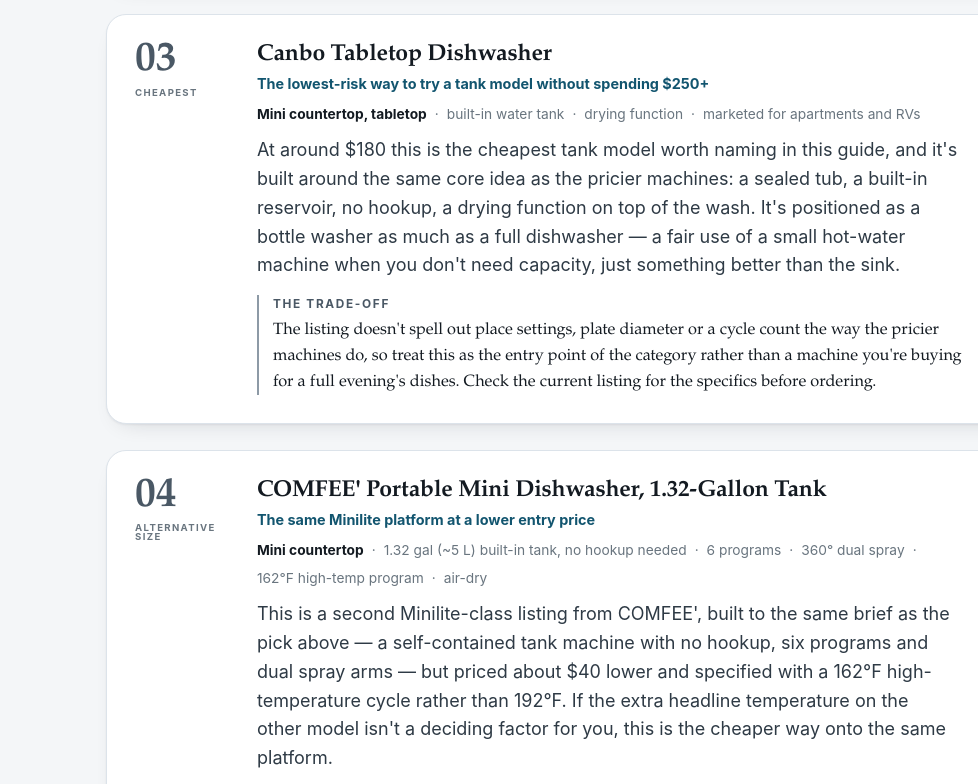
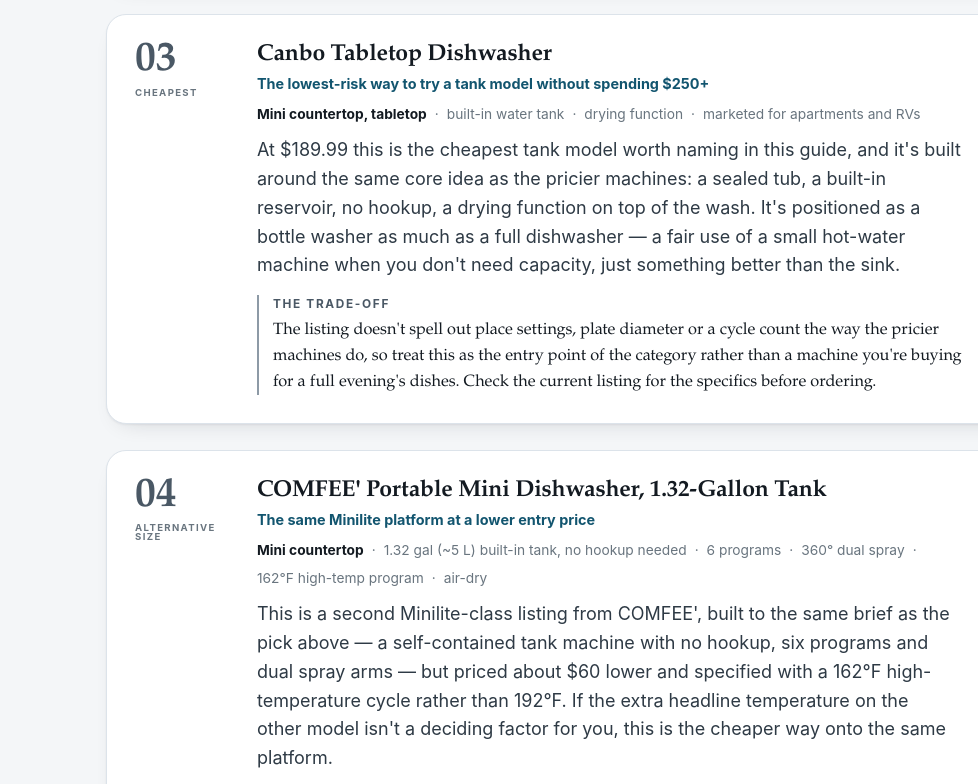
Before and after one commit to ilanetall-boop/best-portable-dishwashers, a plain HTML site: page best-portable-dishwashers-with-a-built-in-water-tank.html in a window 1280 px wide. Shown: the part 6420-7204 px from the top of the page, 0-978 px from the left. Drawn offline with Linux system fonts and the light colour scheme.

Commit message:
fix(best-portable-dishwashers): price statements made true again on best-portable-dishwashers-with-a-built-in-water-tank.html
2 correction(s), checked against the product DB (2026-11-20) by a separate read-only pass.
Generated by scripts/premium-claims-repair.js

Co-Authored-By: Claude Opus 5.5 <noreply@anthropic.com>

```diff
--- a/best-portable-dishwashers-with-a-built-in-water-tank.html
+++ b/best-portable-dishwashers-with-a-built-in-water-tank.html
@@ -386,7 +386,7 @@ gtag('js', new Date());gtag('config', 'G-B93FNJGK0K');</script>
           <h3>Canbo Tabletop Dishwasher</h3>
           <div class="who">The lowest-risk way to try a tank model without spending $250+</div>
           <div class="rl2"><b>Mini countertop, tabletop</b> · <span>built-in water tank</span> · <span>drying function</span> · <span>marketed for apartments and RVs</span></div>
-          <p class="body">At around $180 this is the cheapest tank model worth naming in this guide, and it's built around the same core idea as the pricier machines: a sealed tub, a built-in reservoir, no hookup, a drying function on top of the wash. It's positioned as a bottle washer as much as a full dishwasher — a fair use of a small hot-water machine when you don't need capacity, just something better than the sink.</p>
+          <p class="body">At $189.99 this is the cheapest tank model worth naming in this guide, and it's built around the same core idea as the pricier machines: a sealed tub, a built-in reservoir, no hookup, a drying function on top of the wash. It's positioned as a bottle washer as much as a full dishwasher — a fair use of a small hot-water machine when you don't need capacity, just something better than the sink.</p>
           <p class="quote"><b>The trade-off</b>The listing doesn't spell out place settings, plate diameter or a cycle count the way the pricier machines do, so treat this as the entry point of the category rather than a machine you're buying for a full evening's dishes. Check the current listing for the specifics before ordering.</p>
         </div>
         <div class="aside"><div class="pimg"><img src="/images/amazon-B0D86J4GFX.webp" alt="Canbo tabletop dishwasher with built-in water tank" width="800" height="800" loading="lazy" decoding="async"></div><div class="pr">$190</div><span class="tag">Lowest price</span><a class="buy" href="https://www.amazon.com/dp/B0D86J4GFX?tag=bestportabledish-20" rel="nofollow sponsored noopener" target="_blank">Check price →</a></div>
@@ -398,7 +398,7 @@ gtag('js', new Date());gtag('config', 'G-B93FNJGK0K');</script>
           <h3>COMFEE' Portable Mini Dishwasher, 1.32-Gallon Tank</h3>
           <div class="who">The same Minilite platform at a lower entry price</div>
           <div class="rl2"><b>Mini countertop</b> · <span>1.32&nbsp;gal (~5&nbsp;L) built-in tank, no hookup needed</span> · <span>6 programs</span> · <span>360° dual spray</span> · <span>162°F high-temp program</span> · <span>air-dry</span></div>
-          <p class="body">This is a second Minilite-class listing from COMFEE', built to the same brief as the pick above — a self-contained tank machine with no hookup, six programs and dual spray arms — but priced about $40 lower and specified with a 162°F high-temperature cycle rather than 192°F. If the extra headline temperature on the other model isn't a deciding factor for you, this is the cheaper way onto the same platform.</p>
+          <p class="body">This is a second Minilite-class listing from COMFEE', built to the same brief as the pick above — a self-contained tank machine with no hookup, six programs and dual spray arms — but priced about $60 lower and specified with a 162°F high-temperature cycle rather than 192°F. If the extra headline temperature on the other model isn't a deciding factor for you, this is the cheaper way onto the same platform.</p>
           <p class="quote"><b>The trade-off</b>It's close enough to our RV pick above that buying both makes no sense — pick whichever price and cycle temperature you actually need, and skip the other. Neither lists a place-setting count, so don't expect this to swallow a full family dinner.</p>
         </div>
         <div class="aside"><div class="pimg"><img src="/images/amazon-B09QCJ6TDZ.webp" alt="COMFEE' mini portable dishwasher with 1.32-gallon built-in water tank" width="800" height="800" loading="lazy" decoding="async"></div><div class="pr">$230</div><span class="tag">Tank only, no hookup</span><a class="buy" href="https://www.amazon.com/dp/B09QCJ6TDZ?tag=bestportabledish-20" rel="nofollow sponsored noopener" target="_blank">Check price →</a></div>
```
